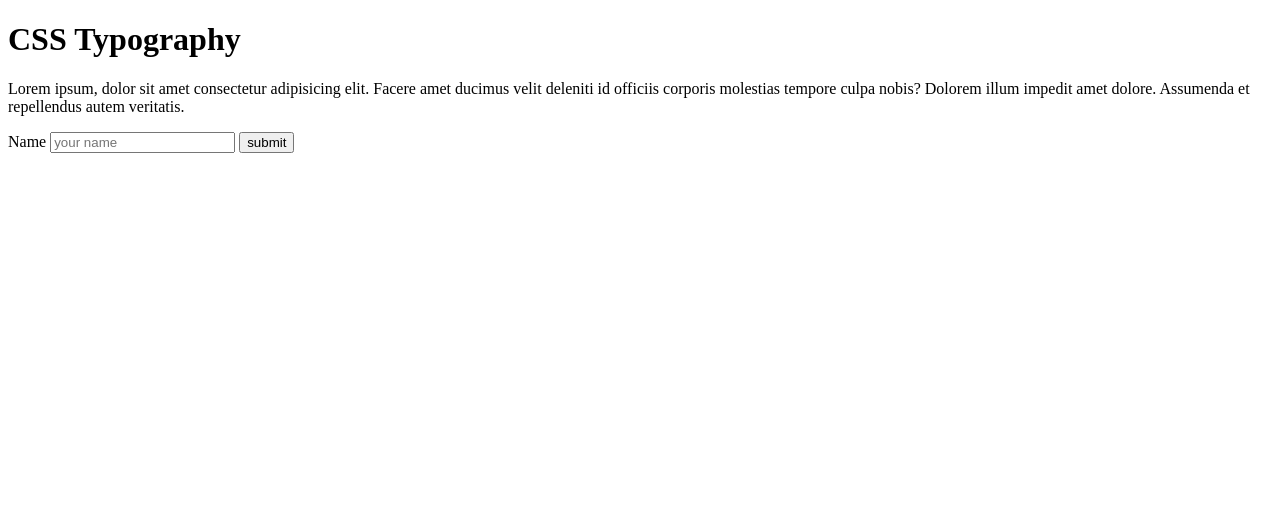
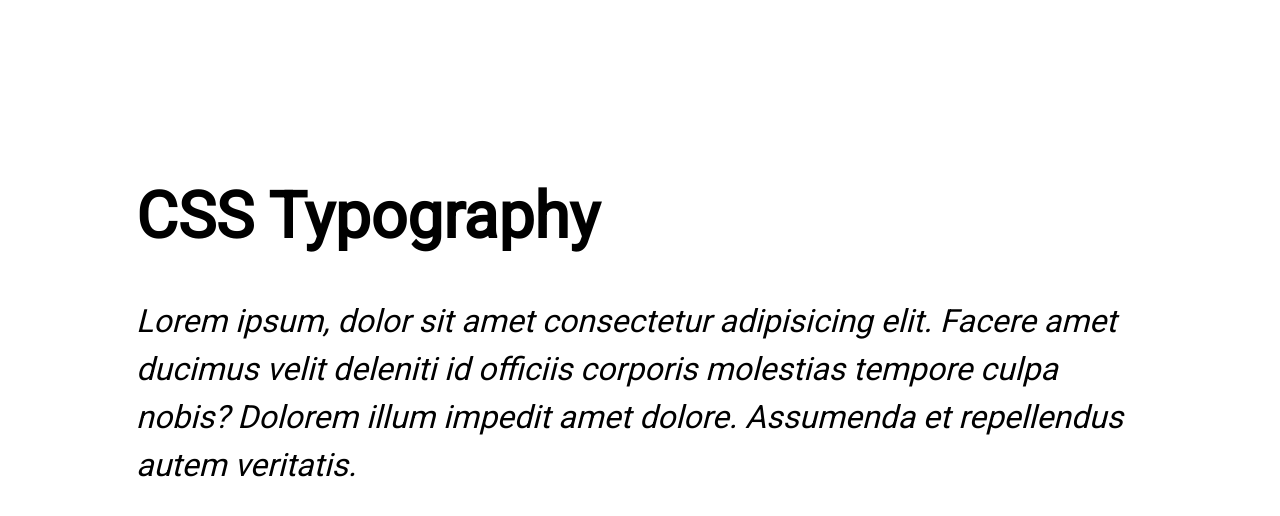
Before and after one commit to sajjad1798/fazeen-css, a plain HTML site: page typography/index.html in a window 1280 px wide. Drawn offline with Linux system fonts and the light colour scheme.

Commit message:
modified typography

```diff
--- a/typography/index.css
+++ b/typography/index.css
@@ -1 +1,28 @@
-/* typography is a way that text is arranged and presented  */
+@import url('https://fonts.googleapis.com/css2?family=Roboto&display=swap');
+
+/* typography is a way that
+text is arranged
+ and presented  */
+
+
+ body {
+    padding: 10%;
+    font-size: 2rem;
+    font-family: 'Roboto', sans-serif;
+ }
+
+ /* button, input {
+    font: inherit;
+ } */
+
+ p {
+    /* text-decoration: underline;
+    text-transform: capitalize;
+    text-align: justify;
+    text-indent: 2rem; */
+    line-height: 1.5;
+   /*  letter-spacing: 0.25em; */
+ /*   word-spacing: 0.5em; */
+ /* font-weight: 600; */
+ font-style: italic;
+ }
--- a/typography/index.html
+++ b/typography/index.html
@@ -4,6 +4,14 @@
     <meta charset="UTF-8" />
     <meta name="viewport" content="width=device-width, initial-scale=1.0" />
     <title>CSS Typography</title>
+    <!-- <link rel="preconnect" href="https://fonts.googleapis.com" />
+    <link rel="preconnect" href="https://fonts.gstatic.com" crossorigin />
+    <link
+      href="https://fonts.googleapis.com/css2?family=Roboto&display=swap"
+      rel="stylesheet"
+    /> -->
+
+    <link rel="stylesheet" href="index.css" />
   </head>
   <body>
     <header>
@@ -16,11 +24,12 @@
         nobis? Dolorem illum impedit amet dolore. Assumenda et repellendus autem
         veritatis.
       </p>
-      <form>
-        <label for="name">Name</label>
-        <input id="name" type="text" placeholder="your name" />
+
+      <!--    <form>
+        <labe=l for="name">Name</label>
+        <input id"name" type="text" placeholder="your name" />
         <button>submit</button>
-      </form>
+      </form> -->
     </main>
   </body>
 </html>
```
Also changed, not shown: styling-links/index.css (added), styling-links/index.html (added).
